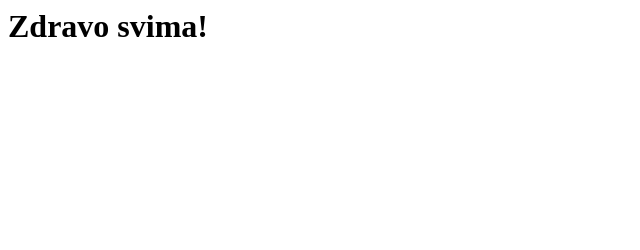
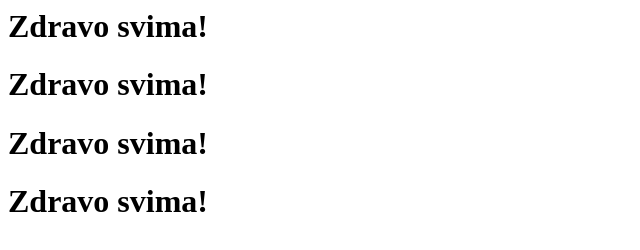
Before and after one commit to mirarad/folder-1, a plain HTML site: page Index.html in a window 1280 px wide. Shown: the whole page, without its empty margins (0-640 px from the left). Drawn offline with Linux system fonts and the light colour scheme.

Commit message:
Update Index.html
Vise puta Zdravo

```diff
--- a/Index.html
+++ b/Index.html
@@ -1 +1,4 @@
 <h1>Zdravo svima!</h1>
+<h1>Zdravo svima!</h1>
+<h1>Zdravo svima!</h1>
+<h1>Zdravo svima!</h1>
```
